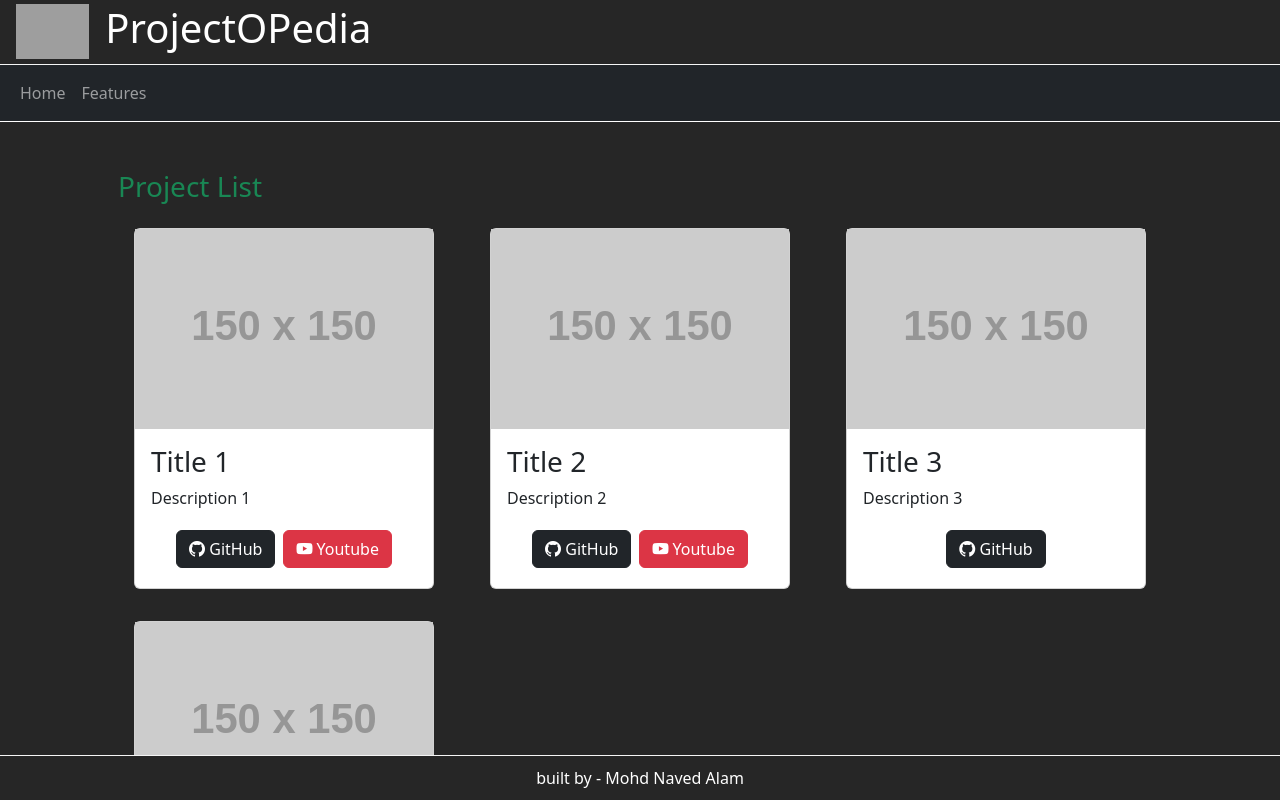
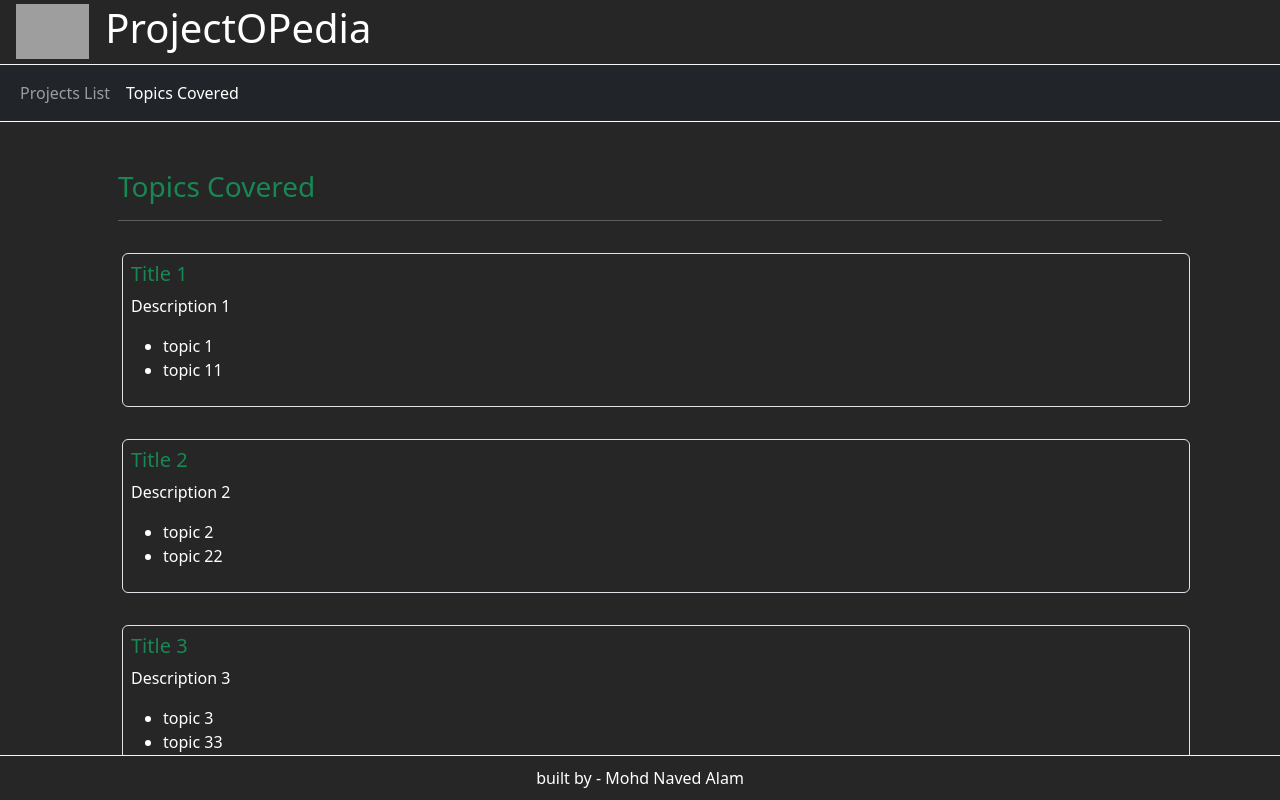
Before and after one commit to mohdnavedalam/projectopedia, a React (Create React App) app: page /topicscovered in a window 1280 px wide. Shown: the top 800 px of the page. Built offline with nearby package versions, Linux system fonts and the light colour scheme; grey boxes are pictures that could not be loaded.

Commit message:
topics covered and routing

```diff
--- a/package.json
+++ b/package.json
@@ -16,6 +16,7 @@
     "react": "^18.3.1",
     "react-dom": "^18.3.1",
     "react-redux": "^9.1.2",
+    "react-router-dom": "^6.27.0",
     "react-scripts": "5.0.1",
     "typescript": "5.6.2",
     "web-vitals": "^2.1.0"
--- a/src/Pages/Home.tsx
+++ b/src/Pages/Home.tsx
@@ -4,7 +4,7 @@ import projectList from "../Store/data";
 const Home = () => {
     return (
         <div className="container p-5 text-white">
-            <div className="h3 text-success">Project List</div>
+            <div className="h3 text-success">Projects List</div>
             <div className="row">
                 {projectList.map((project, index) => (
                     <ProjectCard key={index} project={project} />
--- /dev/null
+++ b/src/Pages/TopicsCovered.tsx
@@ -0,0 +1,25 @@
+import projectList from "../Store/data";
+
+const TopicsCovered = () => {
+    return (
+        <div className="container p-5 text-white">
+            <div className="h3 text-success">Topics Covered</div>
+            <hr />
+            <div className="row">
+                {projectList.map((project, index) => (
+                    <div key={index} className="border rounded m-3 p-2">
+                        <div className="h5 text-success">{project.title}</div>
+                        <p>{project.description}</p>
+                        <ul>
+                            {project.topicsCovered.map((topic, index) => (
+                                <li key={index}>{topic}</li>
+                            ))}
+                        </ul>
+                    </div>
+                ))}
+            </div>
+        </div>
+    );
+};
+
+export default TopicsCovered;
--- a/src/app/Components/Navigation/NavBar.tsx
+++ b/src/app/Components/Navigation/NavBar.tsx
@@ -1,3 +1,5 @@
+import { NavLink } from "react-router-dom";
+
 const NavBar = () => {
     return (
         <nav className="navbar navbar-expand-lg bg-dark border-bottom border-white" data-bs-theme="dark">
@@ -8,10 +10,10 @@ const NavBar = () => {
                 <div className="collapse navbar-collapse" id="navbarNav">
                     <ul className="navbar-nav">
                         <li className="nav-item">
-                            <a className="nav-link" aria-current="page" href="#">Home</a>
+                            <NavLink className="nav-link" aria-current="page" to="/">Projects List</NavLink>
                         </li>
                         <li className="nav-item">
-                            <a className="nav-link" href="#">Features</a>
+                            <NavLink className="nav-link" to="topicscovered">Topics Covered</NavLink>
                         </li>
                     </ul>
                 </div>
--- a/src/index.tsx
+++ b/src/index.tsx
@@ -11,16 +11,23 @@ import FooterMarginTop from './app/Layout/FooterMaginTop';
 import Footer from './app/Layout/Footer';
 import NavBar from './app/Components/Navigation/NavBar';
 import Home from './Pages/Home';
+import { BrowserRouter, Route, Routes } from 'react-router-dom';
+import TopicsCovered from './Pages/TopicsCovered';
 
 const root = ReactDOM.createRoot(
   document.getElementById('root') as HTMLElement
 );
 root.render(
   <React.StrictMode>
+    <BrowserRouter>
     <Header />
     <NavBar />
-    <Home />
+    <Routes>
+      <Route path="/" element={<Home />} />
+      <Route path="topicscovered" element = {<TopicsCovered />} />
+    </Routes>
     <FooterMarginTop />
     <Footer />
+    </BrowserRouter>
   </React.StrictMode>
 );
```
Also changed, not shown: src/CSS/style.css (line endings or trailing spaces), 1 other file (tests, documents, lock files or other folders).
